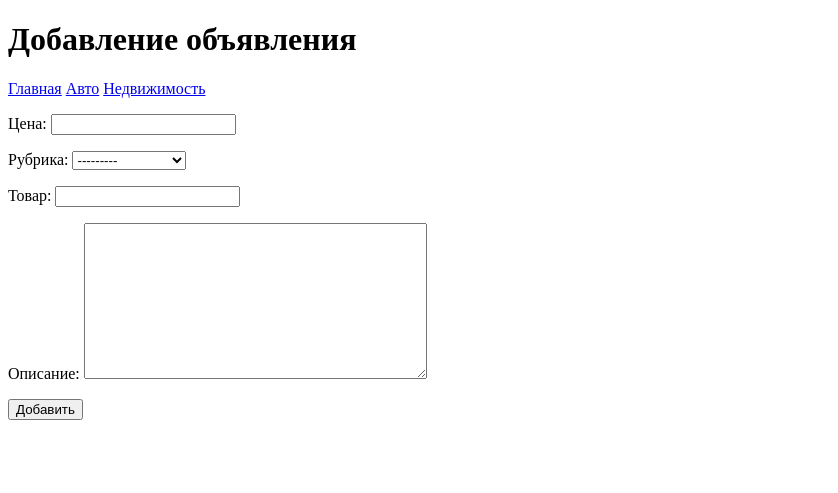
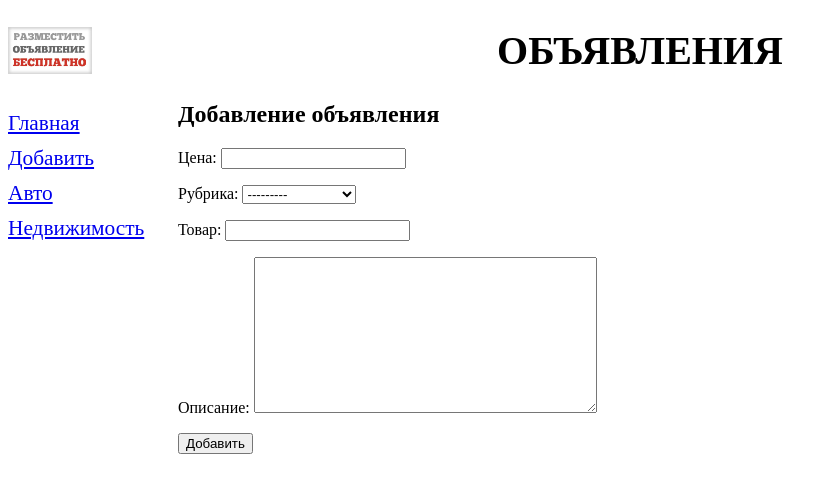
Before and after one commit to levgenix/bboard, a Django app: page /bboard/add/ in a window 1280 px wide. Shown: the top 493 px of the page, without its empty margins (0-838 px from the left). Run offline with Django 3.2, Linux system fonts and the light colour scheme; data comes from the database, SQL or seed files in the repository.

Commit message:
Optimize templates and add css

```diff
--- /dev/null
+++ b/bboard/bboard/static/bboard/style.css
@@ -0,0 +1,18 @@
+header h1 {
+	font-size: 40px;
+	text-transform: uppercase;
+	text-align: center;
+	background: url('bg.jpg') left / auto 100% no-repeat;
+}
+nav {
+	font-size: 16pt;
+	width: 150px;
+	float: left;
+}
+nav a {
+	display: block;
+	margin: 10px 0px;
+}
+section {
+	margin-left: 170px;
+}
--- a/bboard/bboard/templates/bboard/create.html
+++ b/bboard/bboard/templates/bboard/create.html
@@ -1,24 +1,13 @@
-<!DOCTYPE html>
-<html lang="en">
-<head>
-    <meta charset="UTF-8">
-    <title>Добавление объявления - Доска объявлений</title>
-</head>
-<body>
+{% extends 'layout/basic.html' %}
 
-<h1>Добавление объявления</h1>
+{% block title %}Добавление объявления{% endblock %}
 
-<div>
-    <a href="{% url 'index' %}">Главная</a>
-    {% for rubric in rubrics %}
-    <a href="{% url 'by_rubric' rubric.pk %}">{{ rubric.name }}</a>
-    {% endfor %}
-</div>
+{% block content %}
+<h2>Добавление объявления</h2>
+
 <form method="post">
     {% csrf_token %}
     {{ form.as_p }}
     <input type="submit" value="Добавить">
 </form>
-
-</body>
-</html>
+{% endblock %}
--- /dev/null
+++ b/bboard/bboard/templates/layout/basic.html
@@ -0,0 +1,23 @@
+{% load static %}<!DOCTYPE html>
+<html lang="en">
+<head>
+    <meta charset="UTF-8">
+    <link rel="stylesheet" type="text/css" href="{% static '/bboard/style.css' %}">
+    <title>{% block title %} Главная{% endblock %} - Доска объявлений</title>
+</head>
+<body>
+
+    <header><h1>Объявления</h1></header>
+    <nav>
+        <a href="{% url 'index' %}">Главная</a>
+        <a href="{% url 'add' %}">Добавить</a>
+        {% for rubric in rubrics %}
+        <a href="{% url 'by_rubric' rubric.pk %}">{{ rubric.name }}</a>
+        {% endfor %}
+    </nav>
+    <section>
+        {% block content %}{% endblock %}
+    </section>
+
+</body>
+</html>
```
Also changed, not shown: bboard/bboard/templates/bboard/by_rubric.html (+6 -17 lines), bboard/bboard/templates/bboard/index.html (+3 -17 lines), bboard/bboard/static/bboard/bg.jpg (added).
